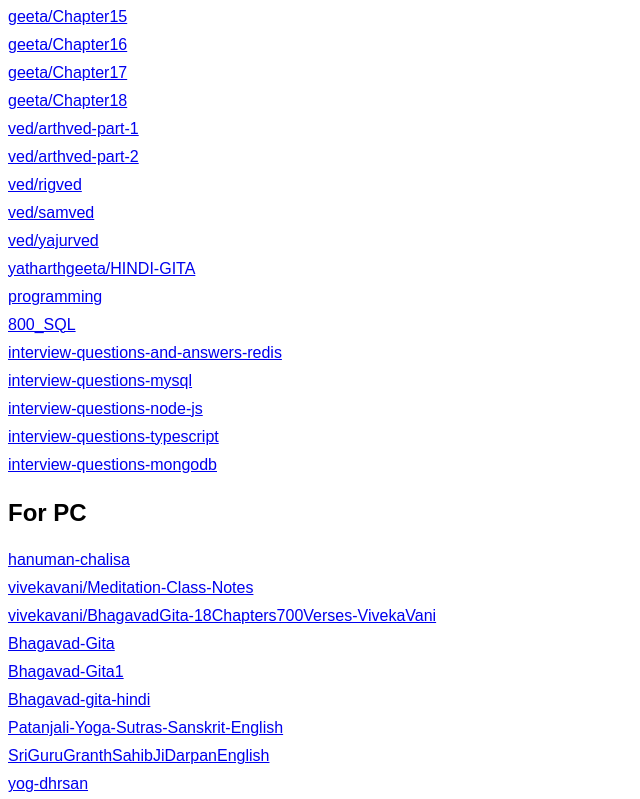
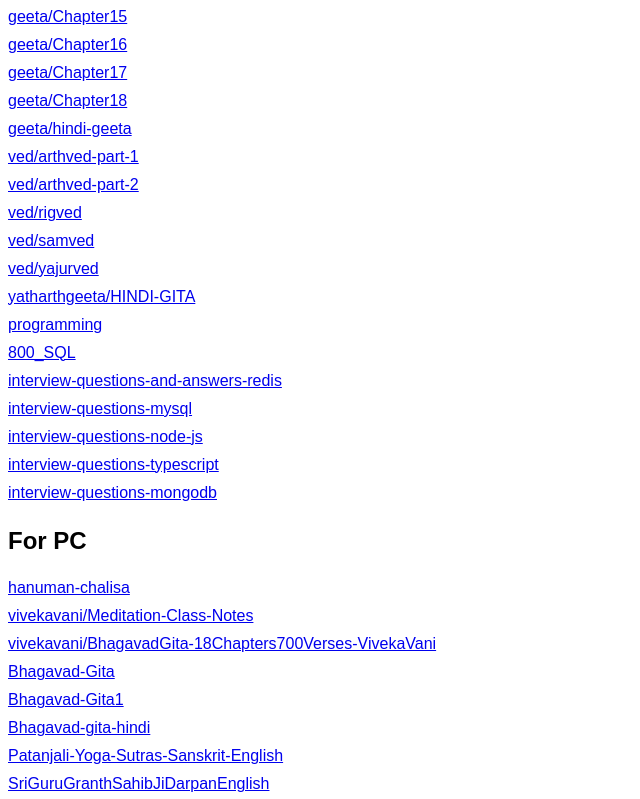
Before and after one commit to sandeepfullstack/sandeepfullstack.github.io, a website: page book/index.html in a window 1280 px wide. Shown: the part 1001-1800 px from the top of the page, without its empty margins (0-640 px from the left). Drawn offline with Linux system fonts and the light colour scheme.

Commit message:
geeta/hindi-geeta

```diff
--- a/book/index.html
+++ b/book/index.html
@@ -72,6 +72,7 @@
             "geeta/Chapter16",
             "geeta/Chapter17",
             "geeta/Chapter18",
+            "geeta/hindi-geeta",
             "ved/arthved-part-1",
             "ved/arthved-part-2",
             "ved/rigved",
```
Also changed, not shown: 1 other file.
